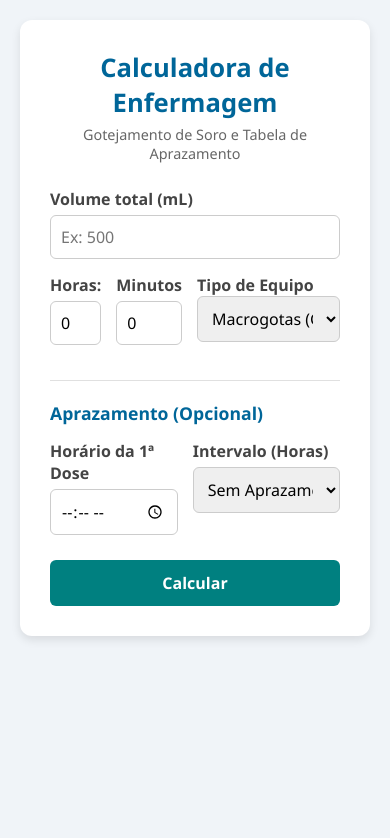
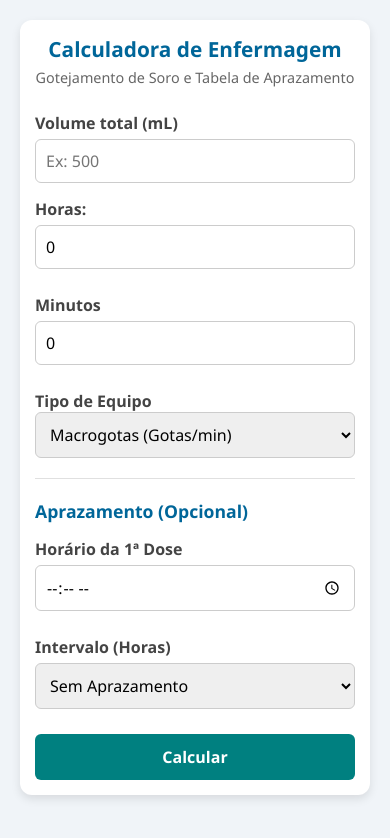
Before and after one commit to Thiaago45/calculadora-gotejamento-enfermagem, a plain HTML site: page index.html in a window 390 px wide. Drawn offline with Linux system fonts and the light colour scheme.

Commit message:
Enhance CSS with responsive design and layout fixes
Added responsive design for mobile devices and improved layout.

```diff
--- a/style.css
+++ b/style.css
@@ -73,6 +73,24 @@ input, select {
     transition: border-color 0.2s;
     width: 100%;
     max-width: 100%;
+    box-sizing: border-box; /* Impede que o padding quebre a largura */
+}
+
+/* --- RESPONSIVIDADE PARA CELULARES --- */
+@media (max-width: 480px) {
+    /* No celular, faz as linhas com múltiplos campos ficarem em coluna (empilhadas) */
+    .form-row {
+        flex-direction: column;
+        gap: 10px;
+    }
+
+    .container {
+        padding: 15px; /* Reduz a margem interna no celular */
+    }
+
+    header h1 {
+        font-size: 1.3rem;
+    }
 }
 
 input:focus, select:focus {
```
